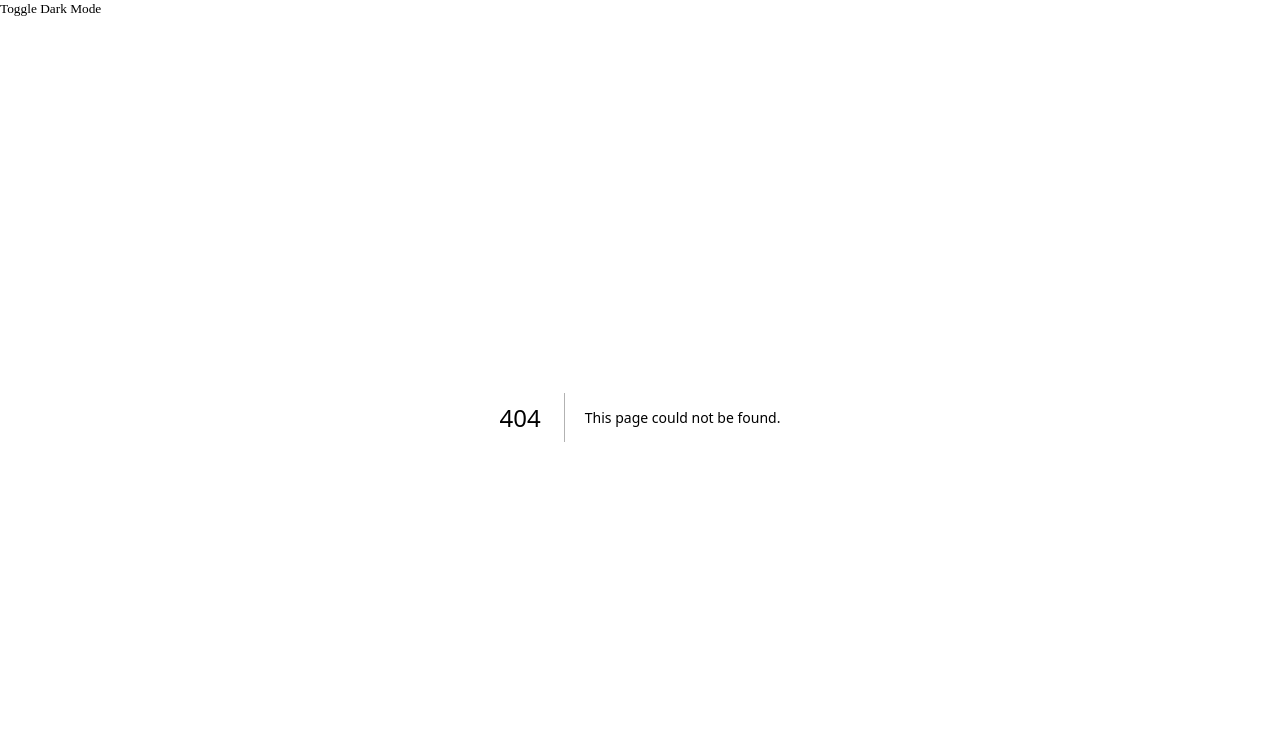
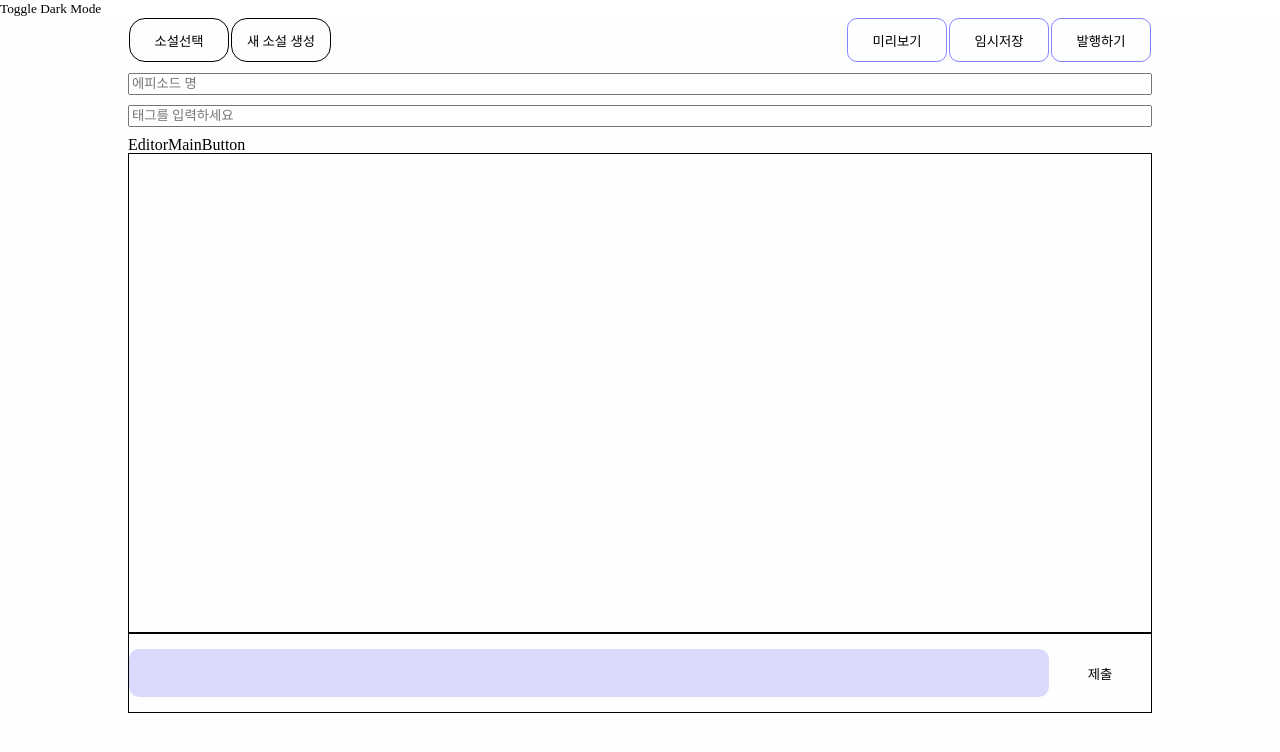
Before and after one commit to qgw13467/nevvel, a Next.js app in the folder frontend/nevvel/: page /editor/editor in a window 1280 px wide. Before the commit this address had no page. Shown: the top 752 px of the page. Built offline with nearby package versions, Linux system fonts and the light colour scheme.

Commit message:
feat(fe): add editor layout

```diff
--- /dev/null
+++ b/frontend/nevvel/src/components/editor/EditorHead.tsx
@@ -0,0 +1,67 @@
+import React from "react";
+import styled from "styled-components";
+
+function EditorHead() {
+  return (
+    <Wrapper>
+      <ButtonWrapper>
+        <NovelButtonContainer>
+          <NovelButton>소설선택</NovelButton>
+          <NovelButton>새 소설 생성</NovelButton>
+        </NovelButtonContainer>
+        <WriteButtonContainer>
+          <WriteButton>미리보기</WriteButton>
+          <WriteButton>임시저장</WriteButton>
+          <WriteButton>발행하기</WriteButton>
+        </WriteButtonContainer>
+      </ButtonWrapper>
+      <InputWrapper>
+        <TitleInput placeholder="에피소드 명" />
+        <TagInput placeholder="태그를 입력하세요" />
+      </InputWrapper>
+    </Wrapper>
+  );
+}
+
+const Wrapper = styled.div`
+  display: flex;
+  flex-direction: column;
+`;
+const ButtonWrapper = styled.div`
+  display: flex;
+  justify-content: space-between;
+`;
+
+const NovelButtonContainer = styled.div``;
+const NovelButton = styled.button`
+  color: ${({ theme }) => theme.color.text1};
+  border: 1px solid ${({ theme }) => theme.color.button};
+  margin: 1px;
+  border-radius: 1rem;
+  height: 2.75rem;
+  width: 6.25rem;
+`;
+const WriteButtonContainer = styled.div``;
+
+const WriteButton = styled.button`
+  color: ${({ theme }) => theme.color.text1};
+  border: 1px solid ${({ theme }) => theme.color.point};
+  margin: 1px;
+  border-radius: 10px;
+  height: 2.75rem;
+  width: 6.25rem;
+`;
+const InputWrapper = styled.div`
+  display: flex;
+  flex-direction: column;
+`;
+
+const TitleInput = styled.input`
+  margin-top: 10px;
+  margin-bottom: 10px;
+`;
+const TagInput = styled.input`
+  margin-bottom: 10px;
+`;
+
+export default EditorHead;
--- /dev/null
+++ b/frontend/nevvel/src/components/editor/EditorMain.tsx
@@ -0,0 +1,37 @@
+import React, { useState } from "react";
+import styled from "styled-components";
+import EditorMainButton from "./Main/EditorMainButton";
+import EditorMainList from "./Main/EditorMainList";
+import EditorMainInput from "./Main/EditorMainInput";
+
+interface TextBlock {
+  id: number;
+  text: string;
+  image: string;
+  sound: string;
+}
+
+function EditorMain() {
+  const [currentText, setCurrentText] = useState("");
+	const [textBlocks, setTextBlocks] =useState<TextBlock[]>([]);
+
+
+	return (
+    <Wrapper>
+      <EditorMainButton />
+      <EditorMainList
+			textBlocks={textBlocks}
+			/>
+      <EditorMainInput
+			currentText={currentText}
+			setCurrentText={setCurrentText}
+			textBlocks={textBlocks}
+			setTextBlocks={setTextBlocks}
+			/>
+    </Wrapper>
+  );
+}
+
+const Wrapper = styled.div``;
+
+export default EditorMain;
--- /dev/null
+++ b/frontend/nevvel/src/components/editor/Main/EditorMainButton.tsx
@@ -0,0 +1,9 @@
+import React from 'react'
+
+function EditorMainButton() {
+  return (
+    <div>EditorMainButton</div>
+  )
+}
+
+export default EditorMainButton
--- /dev/null
+++ b/frontend/nevvel/src/components/editor/Main/EditorMainInput.tsx
@@ -0,0 +1,90 @@
+import React, { Dispatch, SetStateAction } from "react";
+import styled from "styled-components";
+
+interface TextBlock {
+  id: number;
+  text: string;
+  image: string;
+  sound: string;
+}
+
+type EditorMainInputProps = {
+  currentText: string;
+  setCurrentText: Dispatch<SetStateAction<string>>;
+  textBlocks: TextBlock[];
+  setTextBlocks: React.Dispatch<React.SetStateAction<TextBlock[]>>;
+};
+
+function EditorMainInput({
+  currentText,
+  setCurrentText,
+  textBlocks,
+  setTextBlocks,
+}: EditorMainInputProps) {
+
+  const handleKeyDown = (event: React.KeyboardEvent<HTMLInputElement>) => {
+    if (event.key == "Enter") {
+      event.preventDefault();
+
+      const newBlock: TextBlock = {
+        id: Date.now(),
+        text: currentText,
+        image: "",
+        sound: "",
+      };
+      setTextBlocks([...textBlocks, newBlock]);
+      setCurrentText("");
+    }
+  };
+
+  const handleClick = () => {
+    const newBlock: TextBlock = {
+      id: Date.now(),
+      text: currentText,
+      image: "",
+      sound: "",
+    };
+    setTextBlocks([...textBlocks, newBlock]);
+    setCurrentText("");
+  }
+
+  const handleChange = (event: React.ChangeEvent<HTMLInputElement>) => {
+    setCurrentText(event.target.value);
+  };
+
+  return (
+    <InputWrapper>
+      <BlockInput
+        value={currentText}
+        onChange={handleChange}
+        onKeyDown={handleKeyDown}
+      />
+      <SubmitButton onClick={handleClick}>제출</SubmitButton>
+    </InputWrapper>
+  );
+}
+
+const InputWrapper = styled.div`
+  border: 1px solid ${({ theme }) => theme.color.text1};
+  width: 100%;
+  display: flex;
+  height: 5rem;
+  flex-direction: row;
+  justify-content: center;
+  align-items: center;
+`
+
+const BlockInput = styled.input`
+  background-color: ${({ theme }) => theme.color.editor};
+  width: 90% ;
+  height: 3rem;
+  border: none;
+  border-radius: 10px;
+
+`;
+
+const SubmitButton = styled.button`
+  width: 10%;
+`
+
+export default EditorMainInput;
--- /dev/null
+++ b/frontend/nevvel/src/components/editor/Main/EditorMainList.tsx
@@ -0,0 +1,37 @@
+import React from "react";
+import styled from "styled-components";
+import EditorMainListItem from "./EditorMainListItem";
+
+interface TextBlock {
+  id: number;
+  text: string;
+  image: string;
+  sound: string;
+}
+
+type EditorMainListProps = {
+  textBlocks: TextBlock[];
+};
+
+function EditorMainList({ textBlocks }: EditorMainListProps) {
+  return (
+    <ListWrapper>
+      {textBlocks.map((block, index) => (
+        <EditorMainListItem
+          key={index}
+          block={block}
+        />
+      ))}
+    </ListWrapper>
+  );
+}
+
+const ListWrapper = styled.div`
+    border : 1px solid ${({ theme }) => theme.color.text1};
+    height: 60vh;
+    display: flex;
+    flex-direction: column;
+    overflow:scroll;
+  `;
+
+export default EditorMainList;
--- /dev/null
+++ b/frontend/nevvel/src/components/editor/Main/EditorMainListItem.tsx
@@ -0,0 +1,65 @@
+import React, { useState } from "react";
+import styled from "styled-components";
+
+interface TextBlock {
+  id: number;
+  text: string;
+  image: string;
+  sound: string;
+}
+
+type EditorMainListItemProps = {
+  block: TextBlock;
+};
+
+function EditorMainListItem({ block }: EditorMainListItemProps) {
+  const [plus, setPlus] = useState(false);
+
+  return (
+    <BlockContainer>
+      {plus ? (
+        <>
+          <AssetButton onClick={() => setPlus(!plus)}>-</AssetButton>
+          <div>{block.image}</div>
+          <div>{block.sound}</div>
+        </>
+      ) : (
+        <AssetButton onClick={() => setPlus(!plus)}>+</AssetButton>
+      )}
+
+      <TextBlock>{block.text}</TextBlock>
+      <RemoveButton>삭제</RemoveButton>
+    </BlockContainer>
+  );
+}
+
+const BlockContainer = styled.div`
+  color: ${({ theme}) => theme.color.text1};
+  display: flex;
+  flex-direction: row;
+  justify-content: space-between;
+  margin-top: 0.5rem;
+  margin-bottom: 0.5rem;
+`;
+const AssetButton = styled.button`
+  margin-left: 1rem;
+  display: flex;
+  text-align: center;
+  align-items: center;
+`
+
+const TextBlock = styled.div`
+  width: 80%;
+  border-radius: 10px;
+  background-color: ${({ theme }) => theme.color.editor};
+  height:3rem ;
+  padding-left: 1rem;
+  display: flex;
+  align-items: center;
+`;
+
+const RemoveButton = styled.button`
+
+`;
+
+export default EditorMainListItem;
--- /dev/null
+++ b/frontend/nevvel/src/pages/editor/editor.tsx
@@ -0,0 +1,25 @@
+import React from "react";
+import EditorHead from "@/src/components/editor/EditorHead";
+import EditorMain from "@/src/components/editor/EditorMain";
+import styled from "styled-components";
+
+function editor() {
+  return (
+    <Wrapper>
+      <EditorHead />
+      <EditorMain />
+    </Wrapper>
+  );
+}
+
+const Wrapper = styled.div`
+  background-color: ${({ theme }) => theme.color.background};
+  display: flex;
+  flex-direction: column;
+  width: 100%;
+  height: 100vh;
+  padding-left: 10%;
+  padding-right: 10%;
+`;
+
+export default editor;
```
